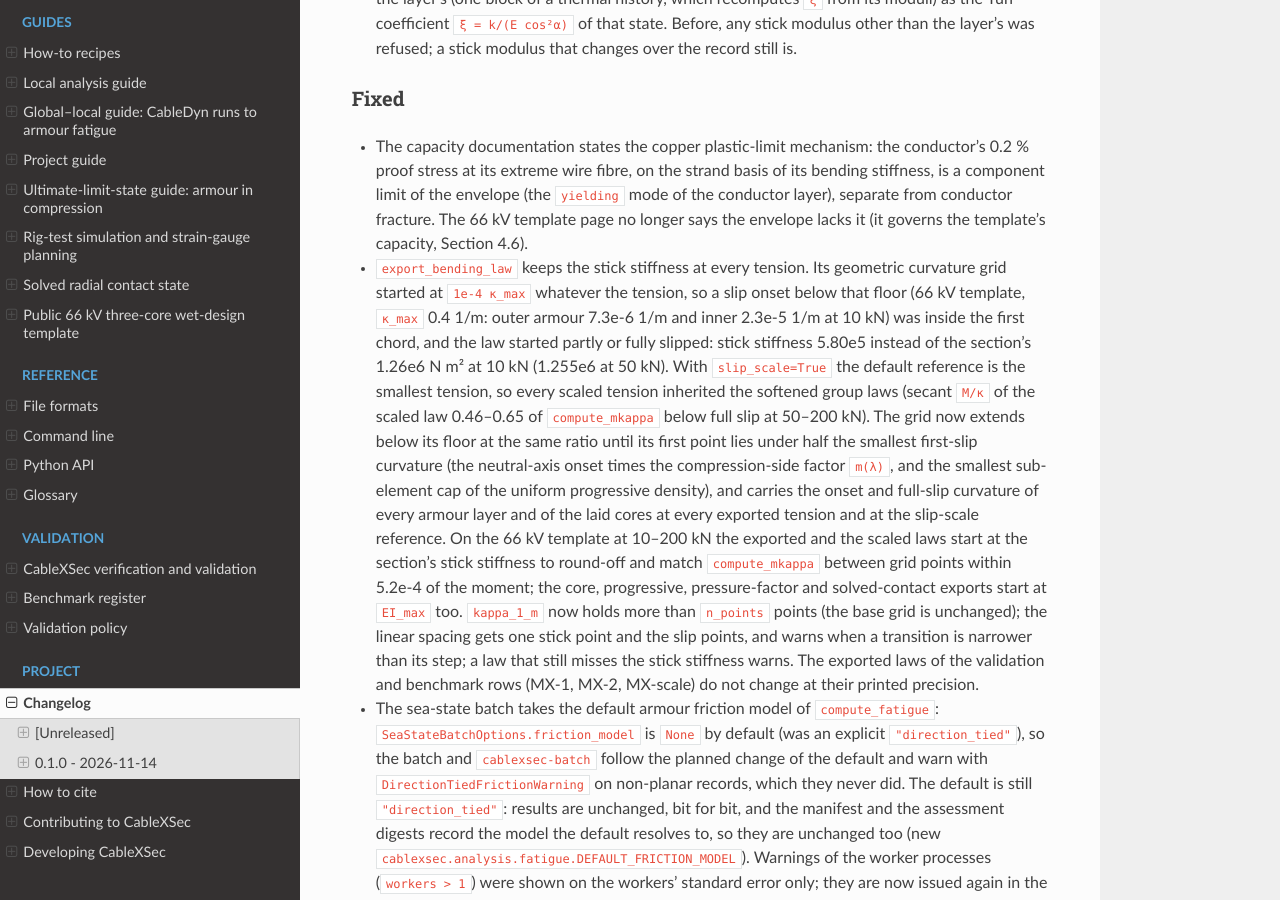
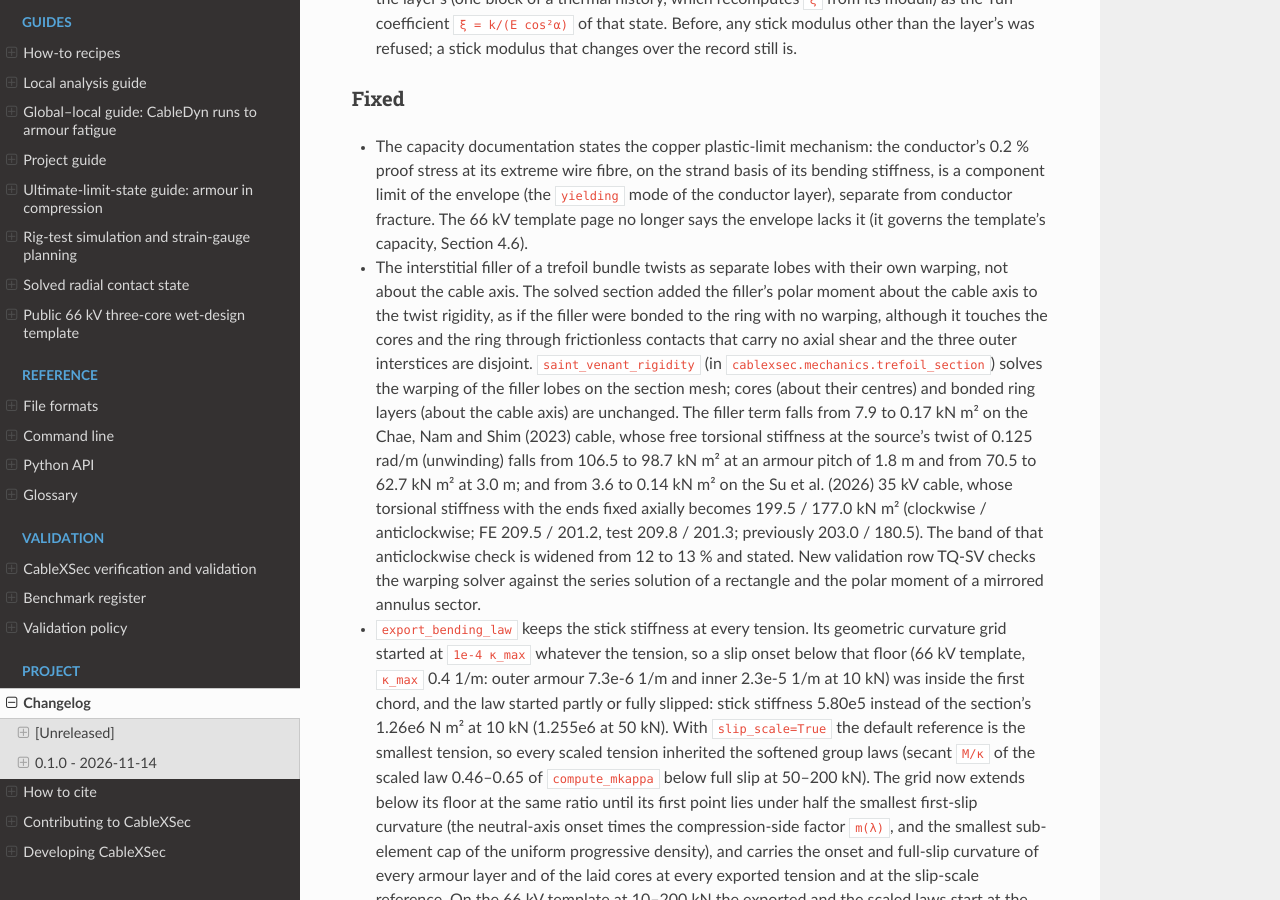
Before and after one commit to SMI-Lab-Inha/CableXSec, a Sphinx documentation site: the page built from doc/changelog.md, in a window 1280 px wide and 900 px high, scrolled down 8275 px. Built offline with Sphinx 7.4.7 and the Read the Docs theme 3.1.0, drawn with Linux system fonts in a browser that asks for light colours.

Commit message:
validation: TQ-SV row, outputs and documents after the filler torsion fix
The validation report gains row TQ-SV (rectangle 1.0e-4, mirrored annulus
-1.5e-8: PASS) after the torque-balance row. The coiling and load-sharing
how-to outputs, the radial model page and the changelog carry the new
values. On the Su et al. (2026) 35 kV cable the torsional stiffness with the
ends fixed axially becomes 199.5 / 177.0 kN m^2 (clockwise /
anticlockwise; FE 209.5 / 201.2, test 209.8 / 201.3; before 203.0 /
180.5). The band of the anticlockwise assertion is widened from 12 to 13 %
and the reason is stated in the test: the removed term is not a mechanism
of the section model, and the remaining gap is not the filler.

Signed-off-by: Jae Hoon Seo <jaehoon.seo@inha.ac.kr>

```diff
--- a/CHANGELOG.md
+++ b/CHANGELOG.md
@@ -352,6 +352,21 @@ All notable changes to CableXSec are recorded in this file. The format follows
   component limit of the envelope (the `yielding` mode of the conductor layer), separate from
   conductor fracture. The 66 kV template page no longer says the envelope lacks it (it governs
   the template's capacity, Section 4.6).
+- The interstitial filler of a trefoil bundle twists as separate lobes with their own warping,
+  not about the cable axis. The solved section added the filler's polar moment about the cable
+  axis to the twist rigidity, as if the filler were bonded to the ring with no warping, although
+  it touches the cores and the ring through frictionless contacts that carry no axial shear and
+  the three outer interstices are disjoint. `saint_venant_rigidity` (in
+  `cablexsec.mechanics.trefoil_section`) solves the warping of the filler lobes on the section
+  mesh; cores (about their centres) and bonded ring layers (about the cable axis) are unchanged.
+  The filler term falls from 7.9 to 0.17 kN m² on the Chae, Nam and Shim (2023) cable, whose free
+  torsional stiffness at the source's twist of 0.125 rad/m (unwinding) falls from 106.5 to
+  98.7 kN m² at an armour pitch of 1.8 m and from 70.5 to 62.7 kN m² at 3.0 m; and from 3.6 to
+  0.14 kN m² on the Su et al. (2026) 35 kV cable, whose torsional stiffness with the ends fixed
+  axially becomes 199.5 / 177.0 kN m² (clockwise / anticlockwise; FE 209.5 / 201.2, test
+  209.8 / 201.3; previously 203.0 / 180.5). The band of that anticlockwise check is widened
+  from 12 to 13 % and stated. New validation row TQ-SV checks the warping solver against the
+  series solution of a rectangle and the polar moment of a mirrored annulus sector.
 - `export_bending_law` keeps the stick stiffness at every tension. Its geometric curvature grid
   started at `1e-4 κ_max` whatever the tension, so a slip onset below that floor (66 kV template,
   `κ_max` 0.4 1/m: outer armour 7.3e-6 1/m and inner 2.3e-5 1/m at 10 kN) was inside the first
```
Also changed, not shown: doc/radial_model.md (+2 -1 lines), 2 other files.
